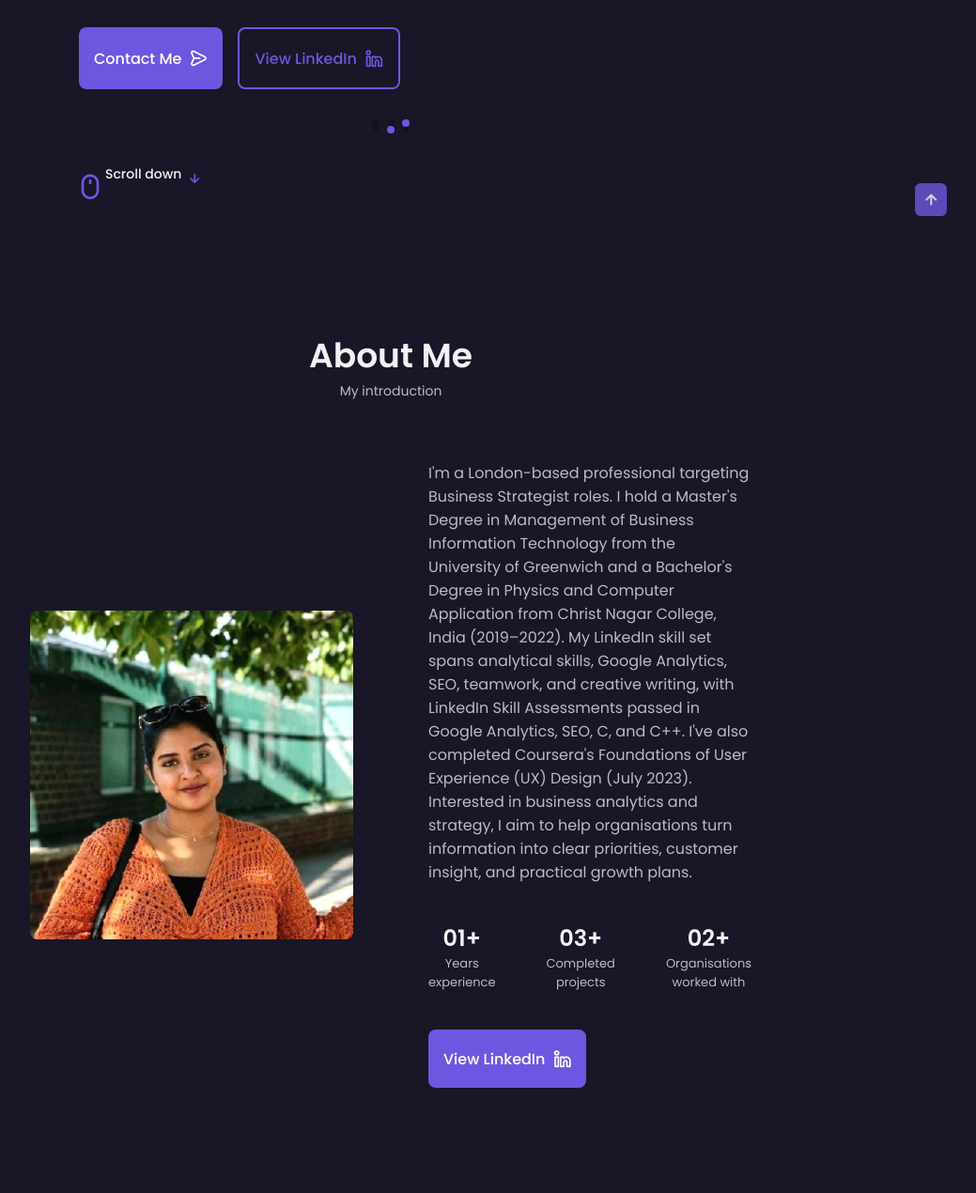
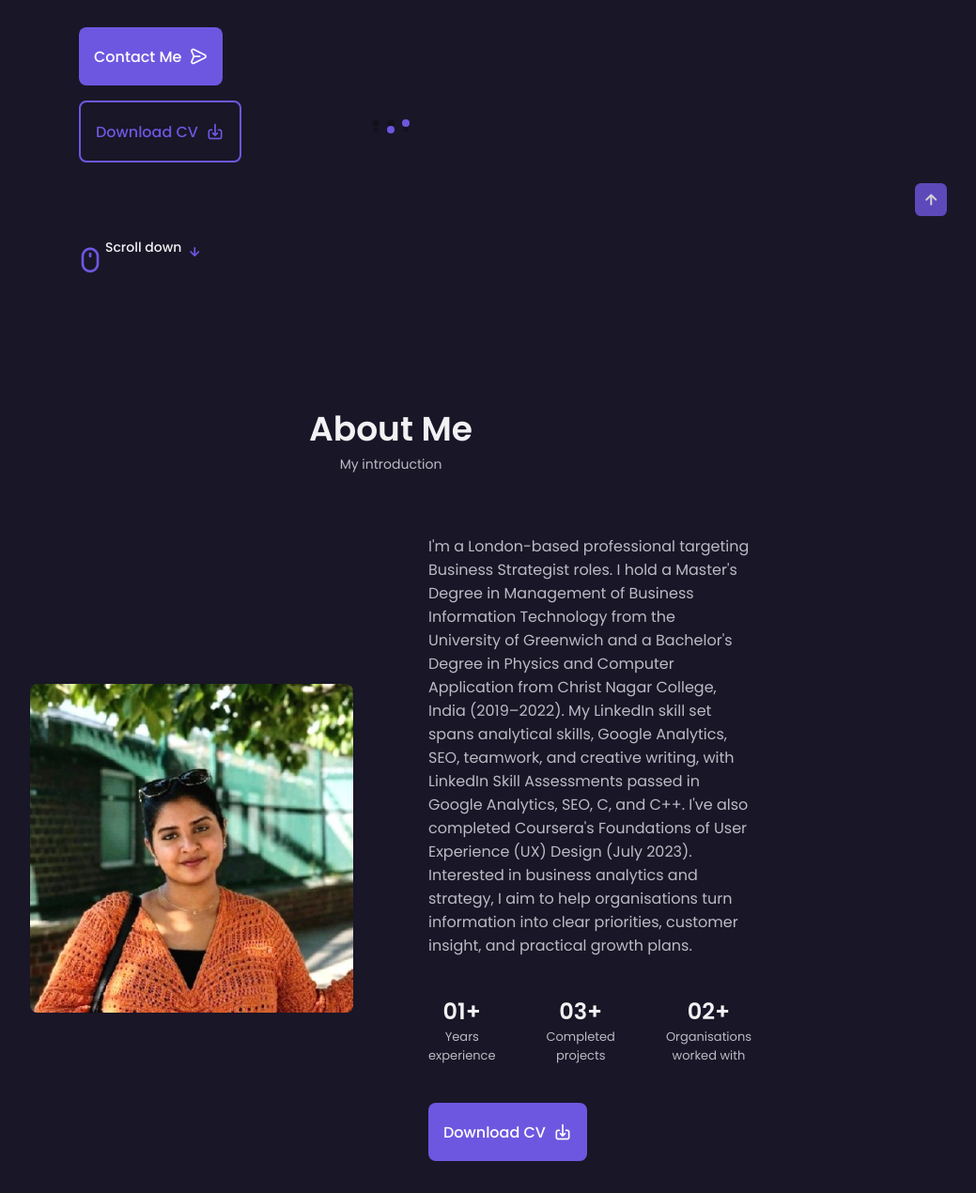
Before and after one commit to ashrine-portfolio/ashrine-portfolio.github.io, a plain HTML site: page index.html in a window 1280 px wide. Shown: the part 730-2000 px from the top of the page at 94% size, without its empty margins (224-1263 px from the left). Drawn offline with nearby package versions, Linux system fonts and the light colour scheme.

Commit message:
Add Business Strategist CV and download links
Co-authored-by: Cursor <cursoragent@cursor.com>

```diff
--- a/index.html
+++ b/index.html
@@ -118,8 +118,14 @@
                             <a href="#contact" class="button button--flex">
                                 Contact Me <i class="uil uil-message button__icon"></i>
                             </a>
-                            <a href="https://www.linkedin.com/in/ashrine-j-16ab25186/" target="_blank" rel="noopener noreferrer" class="button button--flex button--outline" data-testid="linkedin-profile-home" aria-label="View LinkedIn profile">
-                                View LinkedIn <i class="uil uil-linkedin-alt button__icon"></i>
+                            <a
+                                href="assets/pdf/Ashrine_Justin_CV.pdf"
+                                download
+                                class="button button--flex button--outline"
+                                data-testid="download-cv-home"
+                                aria-label="Download CV"
+                            >
+                                Download CV <i class="uil uil-download-alt button__icon"></i>
                             </a>
                         </div>
                     </div>
@@ -164,8 +170,14 @@
                     </div>
 
                     <div class="about__buttons">
-                            <a href="https://www.linkedin.com/in/ashrine-j-16ab25186/" target="_blank" rel="noopener noreferrer" class="button button--flex" data-testid="linkedin-profile-about" aria-label="View LinkedIn profile">
-                                View LinkedIn <i class="uil uil-linkedin-alt button__icon"></i>
+                            <a
+                                href="assets/pdf/Ashrine_Justin_CV.pdf"
+                                download
+                                class="button button--flex"
+                                data-testid="download-cv-about"
+                                aria-label="Download CV"
+                            >
+                                Download CV <i class="uil uil-download-alt button__icon"></i>
                             </a>
                     </div>
                 </div>
```
Also changed, not shown: 2 other files.
